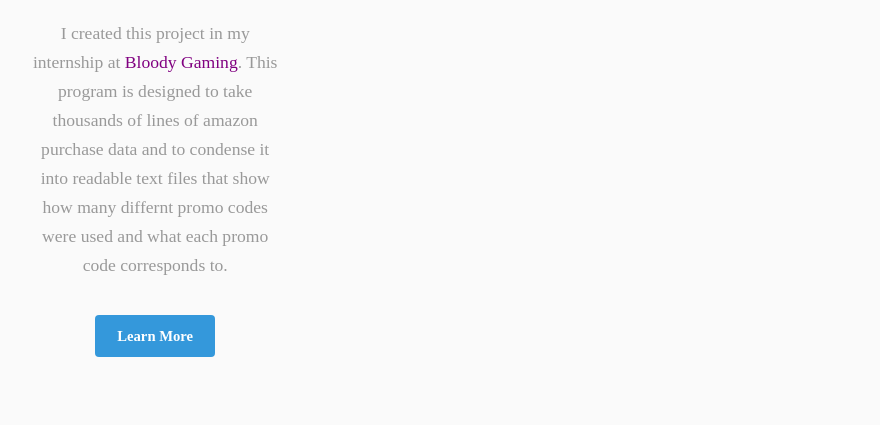
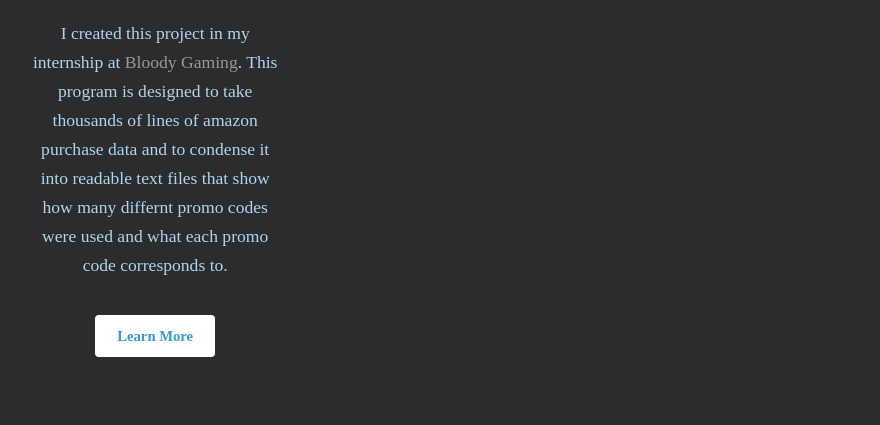
Before and after one commit to noahallen/Personal-Website, a plain HTML site: page public/portfolio.html in a window 1280 px wide. Shown: the part 1213-1638 px from the top of the page, without its empty margins (168-1048 px from the left). Drawn offline with Linux system fonts and the light colour scheme; a web font is replaced by a local one.

Commit message:
Changed some of the formatting of the portfolio page

```diff
--- a/public/assets/css/main.css
+++ b/public/assets/css/main.css
@@ -2956,7 +2956,7 @@
 
 		.wrapper.style1 {
 			background-color: #fafafa;
-			color: #999999;
+            color: #999999;
 		}
 
 			.wrapper.style1 input, .wrapper.style1 select, .wrapper.style1 textarea {
@@ -3167,7 +3167,8 @@
 			}
 
 		.wrapper.style2 {
-			background-color: #313436;
+            /* background-color: #313436; */
+            background-color: #2C2C2C;
 			color: #aed6f1;
 		}
 
@@ -3385,7 +3386,7 @@
 		@media screen and (max-width: 1280px) {
 
 			.wrapper > .inner {
-				width: 60em;
+                width: 60em;
 			}
 
 		}
--- a/public/portfolio.html
+++ b/public/portfolio.html
@@ -31,7 +31,7 @@
 			<div id="main">
 
 				<!-- Section -->
-                <section class="wrapper style1">
+                <section class="wrapper style2">
                     <div class="inner">
                         <header class="align-center">
                             <h1>Portfolio</h1>
@@ -89,7 +89,7 @@
                                     <h4>Internship Amazon Analysis</h4>
                                     <p>
                                         I created this project in my internship at
-                                        <a href="https://www.bloody.com/en/" target="_blank"><font color="purple">Bloody Gaming</font></a>.
+                                        <a href="https://www.bloody.com/en/" target="_blank">Bloody Gaming</a>.
                                         This program is designed to take thousands of lines of amazon purchase data and to condense it
                                         into readable text files that show how many differnt promo codes were used and what each promo
                                         code corresponds to.
```
Also changed, not shown: public/index.html (+19 -10 lines).
